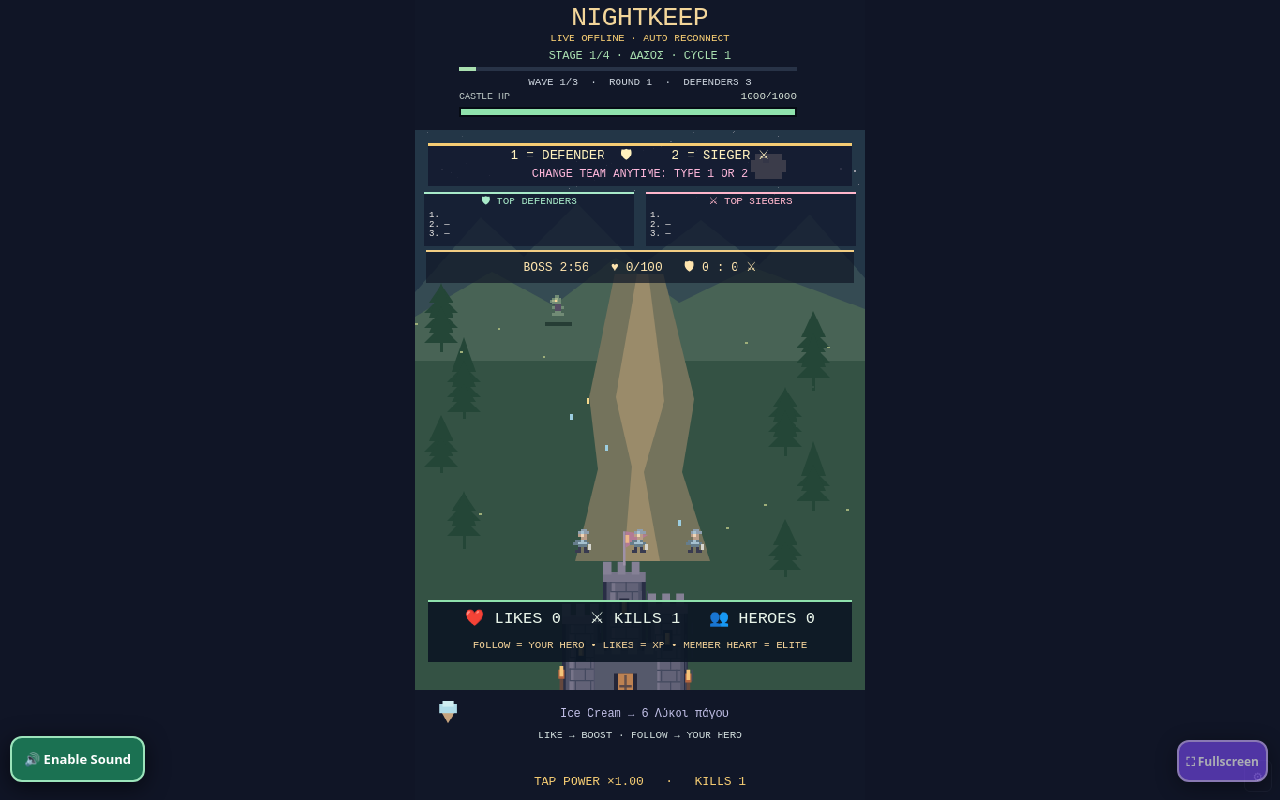
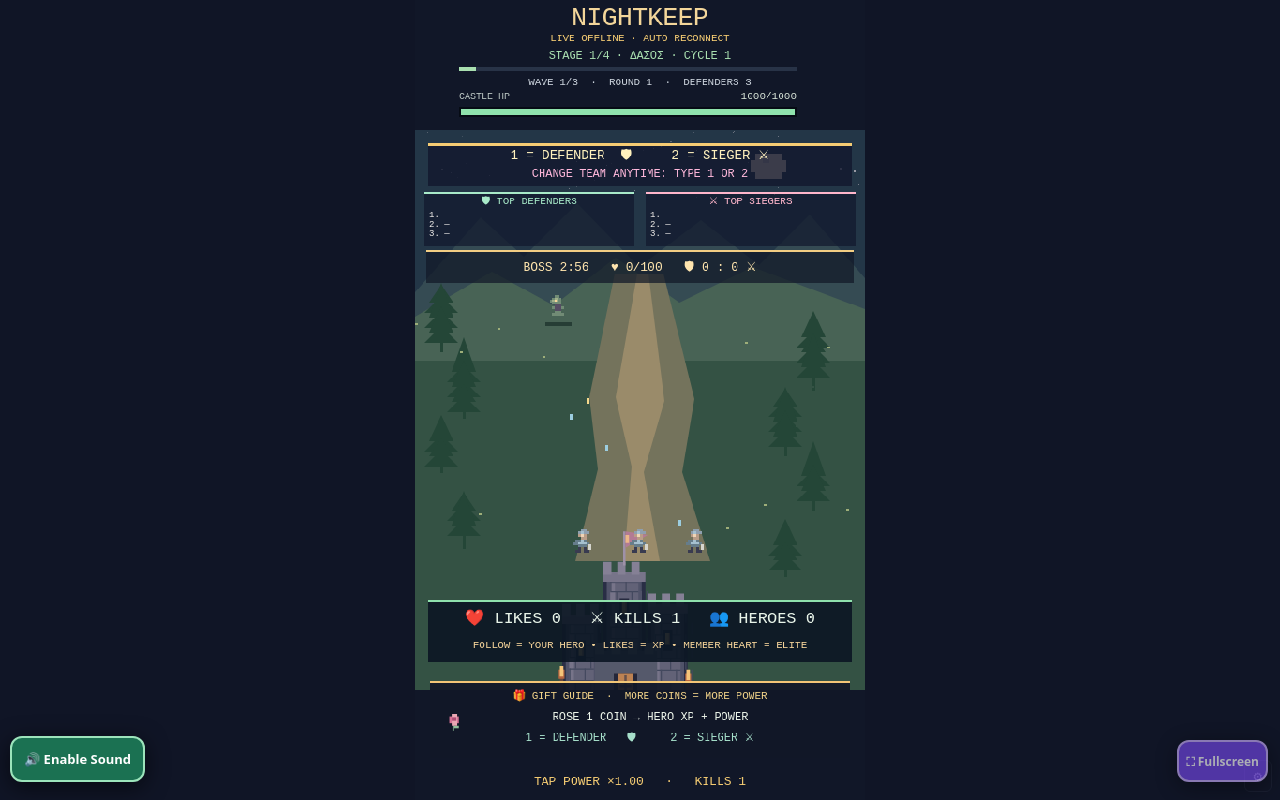
Before and after one commit to basilhsklrs-dot/nightkeep-live, a website: page public/index.html in a window 1280 px wide. Drawn offline with Linux system fonts and the light colour scheme.

Commit message:
Replace outdated gift ticker with rotating English gift guide, team choice and exact Rose price

```diff
--- a/public/index.html
+++ b/public/index.html
@@ -707,7 +707,23 @@ function drawPortrait(){
  if((game.healGlow||0)>0){ctx.strokeStyle='#a5e8b4';ctx.lineWidth=3;ctx.beginPath();ctx.ellipse(240,663,80,52,0,0,Math.PI*2);ctx.stroke();for(let i=0;i<9;i++){const angle=i*.7+t*2;drawGiftIcon('rose',235+Math.sin(angle)*83,652+Math.cos(angle)*45,.55)}}
  rect(0,737,480,117,'#111728');
  if(Date.now()<eventBanner.until){drawGiftIcon(eventBanner.skin||(eventBanner.color==='#8fe2ad'?'heart':'cosmic'),24,749,1.1);text(eventBanner.title.slice(0,39),241,eventBanner.comboTotal?756:763,eventBanner.color,12,'center');if(eventBanner.comboTotal)text(`COMBO ×${eventBanner.comboTotal} · BONUS +${eventBanner.bonus}%`,240,777,'#f5d49a',14,'center');text('@'+String(eventBanner.user).slice(0,30),240,eventBanner.comboTotal?798:784,'#f0e6dc',11,'center');}
- else{const alternatives=[['frost','Ice Cream → 6 Λύκοι πάγου'],['shadow','Sunglasses → Ιππότης σκιάς'],['queen','Drama Queen → Σκοτεινή βασίλισσα'],['cosmic','Universe → Κοσμικός δράκος']];const a=alternatives[Math.floor(t/5)%alternatives.length];drawGiftIcon(a[0],24,748,1.1);text(a[1],245,765,'#c2c0e7',12,'center');text('LIKE → BOOST · FOLLOW → YOUR HERO',240,788,'#d1dddc',11,'center');}
+ else{
+  const tips=[
+   ['rose','ROSE 1 COIN → HERO XP + POWER'],
+   ['heart','FINGER HEART → BOOST YOUR HERO'],
+   ['shadow','SUNGLASSES → BIGGER POWER BOOST'],
+   ['cosmic','LION / UNIVERSE → EPIC POWER'],
+   ['rose','🛡 DEFENDER GIFT → HEAL + DAMAGE'],
+   ['shadow','⚔ SIEGER GIFT → ATTACK + HP'],
+   ['heart','FREE TAPS → XP + HEAL + REVIVE']
+  ];
+  const tip=tips[Math.floor(t/5)%tips.length];
+  rect(16,727,448,82,'#111827e8');rect(16,727,448,2,'#f3c777');
+  text('🎁 GIFT GUIDE  ·  MORE COINS = MORE POWER',240,746,'#f4d58a',11,'center');
+  drawGiftIcon(tip[0],34,762,.85);
+  text(tip[1],251,769,'#ecf4e9',12,'center');
+  text('1 = DEFENDER   🛡     2 = SIEGER ⚔',240,791,'#a6dfca',12,'center');
+ }
  const highlight=game.players?.length?game.players[Math.floor(t/6)%game.players.length]:null;
  if(highlight){const role=highlight.hostile>0&&!highlight.likes&&!highlight.kills?`${highlight.hostile} ATTACK GIFTS`:highlight.support>0&&!highlight.likes&&!highlight.kills?`${highlight.support} SUPPORT GIFTS`:`${highlight.likes} likes · ${highlight.kills} kills`;text(`@${highlight.user.slice(0,16)} · ${role}`,240,813,'#d8e7dc',11,'center');}
  text(`TAP POWER ×${(1+game.boost/100).toFixed(2)}   ·   KILLS ${game.kills}`,240,838,'#f5cc73',13,'center');
```
